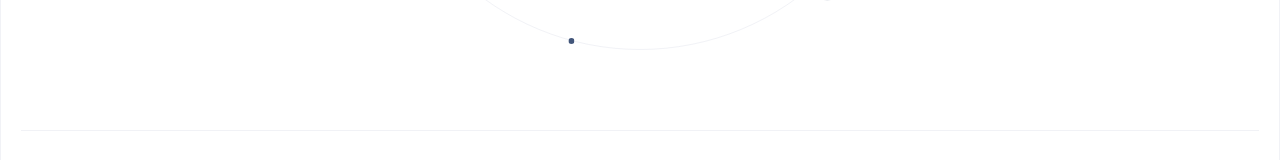
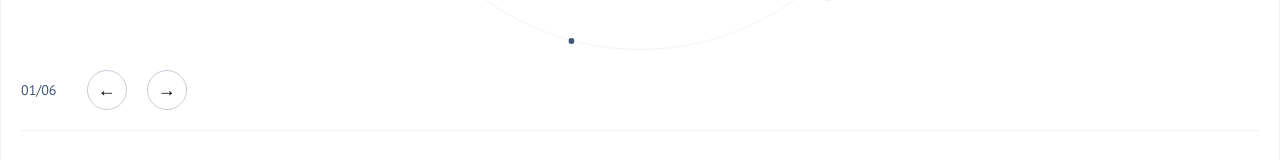
Before and after one commit to stepGT/this_react_historical_dates, a React app: page / in a window 1280 px wide. Shown: the part 697-857 px from the top of the page. Built offline with nearby package versions, Linux system fonts and the light colour scheme; the HTML template or start-up script is replaced by a standard one.

Commit message:
Added controls

```diff
--- a/src/components/CircleNavigation.tsx
+++ b/src/components/CircleNavigation.tsx
@@ -50,6 +50,16 @@ const CircleNavigation: React.FC<CircleNavigationProps> = ({
         setCurrentRotation(targetAngle);
       },
     });
+  };
+  const handlePrev = () => {
+    const newIndex = activeID === 0 ? periods.length - 1 : activeID - 1;
+    rotateContainer(newIndex);
+    onPeriodChange(newIndex);
+  };
+  const handleNext = () => {
+    const newIndex = activeID === periods.length - 1 ? 0 : activeID + 1;
+    rotateContainer(newIndex);
+    onPeriodChange(newIndex);
   };
   //
   useEffect(() => {
@@ -110,6 +120,21 @@ const CircleNavigation: React.FC<CircleNavigationProps> = ({
           {periods[activeID].endYear}
         </span>
       </div>
+
+      <div className="circle-navigation__controls">
+        <span className="circle-navigation__pagination">
+          {String(activeID + 1).padStart(2, '0')}/{String(periods.length).padStart(2, '0')}
+        </span>
+        <button
+          className="circle-navigation__button"
+          onClick={handlePrev}
+          aria-label="Previous period">
+          &larr;
+        </button>
+        <button className="circle-navigation__button" onClick={handleNext} aria-label="Next period">
+          &rarr;
+        </button>
+      </div>
     </div>
   );
 };
--- a/src/styles/CircleNavigation.scss
+++ b/src/styles/CircleNavigation.scss
@@ -71,10 +71,6 @@
     font-weight: 700;
     color: vars.$dark-grey;
     white-space: nowrap;
-
-    @media (max-width: vars.$breakpoint-mobile) {
-      display: none !important;
-    }
   }
 
   &__years {
@@ -110,4 +106,43 @@
       color: vars.$accent-color;
     }
   }
+
+  &__controls {
+    position: absolute;
+    bottom: -60px;
+    left: 0;
+    display: flex;
+    align-items: center;
+    gap: 20px;
+
+    @media (max-width: vars.$breakpoint-mobile) {
+      bottom: -40px;
+    }
+  }
+
+  &__pagination {
+    font-size: 14px;
+    color: vars.$dark-grey;
+    margin-right: 10px;
+  }
+
+  &__button {
+    width: 40px;
+    height: 40px;
+    border: 1px solid rgba(vars.$dark-grey, 0.3);
+    border-radius: 50%;
+    background-color: transparent;
+    cursor: pointer;
+    transition: all 0.3s ease;
+    font-size: 18px;
+    display: flex;
+    align-items: center;
+    justify-content: center;
+
+    @media (max-width: vars.$breakpoint-mobile) {
+      width: 30px;
+      height: 30px;
+      font-size: 14px;
+    }
+  }
 }
```
